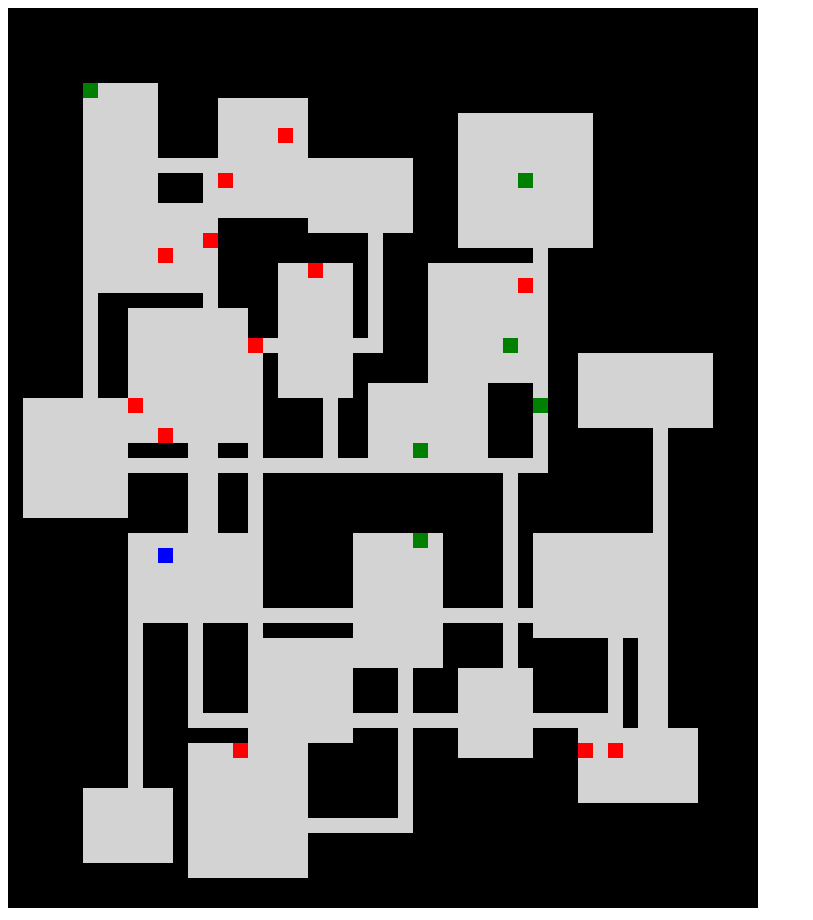
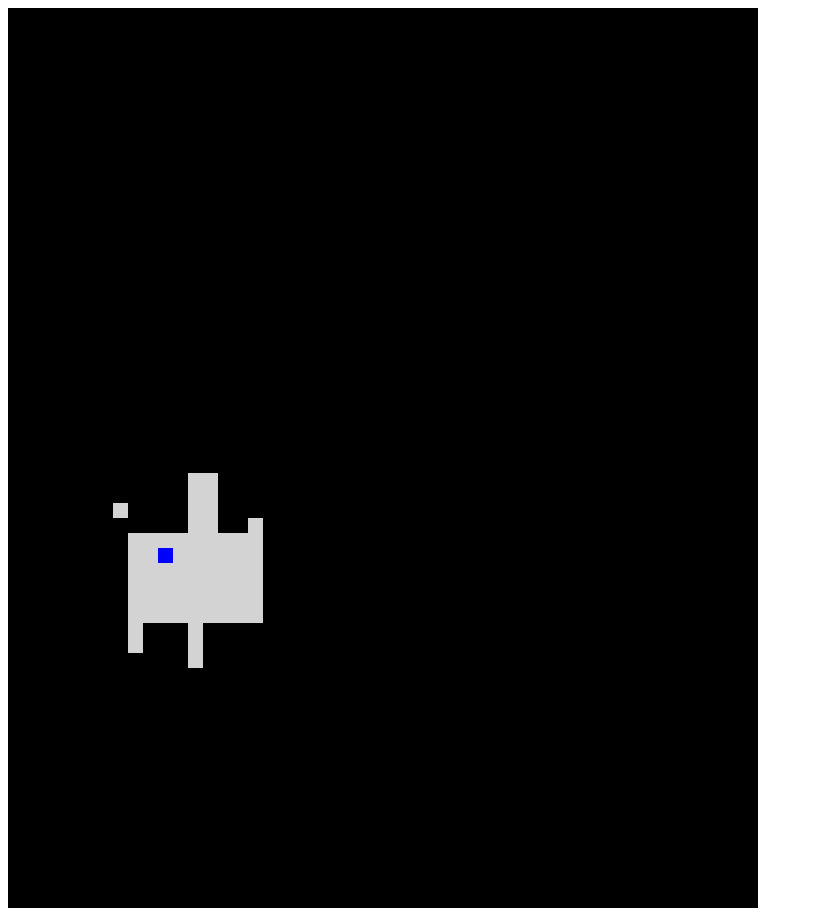
Before and after one commit to ananasij/dungeonCrawler, a React app: page / in a window 1280 px wide. Shown: the whole page, without its empty margins (0-813 px from the left). Built offline with nearby package versions, Linux system fonts and the light colour scheme.

Commit message:
Limited visibility, updating with the hero movement.

```diff
--- a/app/src/Constants.js
+++ b/app/src/Constants.js
@@ -3,6 +3,11 @@ const Constants = {
         GAME: 'GAME',
         WIN: 'WIN',
         LOSS: 'LOSS'
+    },
+    Visibility: {
+        FULL: 'FULL',
+        LIMITED: 'LIMITED',
+        VISIBILITYRADIUS: 6
     },
     CellState: {
         EMPTY: 'EMPTY',
--- a/app/src/components/App.jsx
+++ b/app/src/components/App.jsx
@@ -5,6 +5,7 @@ import Map from './Map';
 import Constants from './../Constants';
 
 const { EMPTY, DUNGEON, HERO, ENEMY, HEALTHPOINT } = Constants.CellState;
+const { LIMITED, VISIBILITYRADIUS } = Constants.Visibility;
 const { ENEMIESDENSITY, HEALTHPOINTSDENSITY } = Constants.ItemsDensity;
 const { GAME, LOSS } = Constants.GameState;
 const { E_MINHEALTH, E_HEALTHDEVIATION, E_MINDAMAGE, E_DAMAGEDEVIATION } = Constants.Enemy;
@@ -49,6 +50,7 @@ class App extends React.Component {
         this.state = {
             dungeonWidth: 10,
             dungeonHeight: 8,
+            visibility: LIMITED,
             map: [],
             hero: {},
             enemies: {},
@@ -268,11 +270,44 @@ class App extends React.Component {
         this.setState({ gameState });
     }
 
+    setVisibilityArea() {
+        const visibilityArea = [];
+        const maxRowSize = (VISIBILITYRADIUS * 2) + 1;
+        const minRowSize = VISIBILITYRADIUS % 2 ? VISIBILITYRADIUS : VISIBILITYRADIUS - 1;
+        const startX = this.state.hero.x - minRowSize;
+        const startY = this.state.hero.y - minRowSize;
+        let currentRowSize = minRowSize;
+        let rowsWithMaxSizeCount = 0;
+        let rowSizeModifier = 2;
+        let rowStart;
+
+        for (let i = 0; i < maxRowSize; i += 1) {
+            rowStart = (maxRowSize - currentRowSize) / 2;
+
+            for (let j = rowStart; j < rowStart + currentRowSize; j += 1) {
+                visibilityArea.push(App.getItemID(startX + i, startY + j));
+            }
+
+            if (currentRowSize === maxRowSize) {
+                rowsWithMaxSizeCount += 1;
+                if (rowsWithMaxSizeCount === minRowSize) {
+                    rowSizeModifier *= -1;
+                    currentRowSize += rowSizeModifier;
+                }
+            } else {
+                currentRowSize += rowSizeModifier;
+            }
+        }
+        return visibilityArea;
+    }
+
     render() {
         if (this.state.gameState === GAME) {
+            const visibilityArea = this.setVisibilityArea();
             return (
                 <Map
                     map={this.state.map}
+                    visibilityArea={visibilityArea}
                 />
             );
         } else if (this.state.gameState === LOSS) {
--- a/app/src/components/Map.jsx
+++ b/app/src/components/Map.jsx
@@ -4,7 +4,11 @@ import Constants from './../Constants';
 
 const { EMPTY, DUNGEON, HERO, ENEMY, HEALTHPOINT } = Constants.CellState;
 
-function Grid({ map }) {
+function getItemID(x, y) {
+    return ''.concat(x).concat('-').concat(y);
+}
+
+function Grid({ map, visibilityArea }) {
     const width = map.length;
     const height = map[0].length;
 
@@ -15,6 +19,9 @@ function Grid({ map }) {
     for (let y = 0; y < height; y += 1) {
         currentRow = [];
         for (let x = 0; x < width; x += 1) {
+            if (visibilityArea.indexOf(getItemID(x, y)) === -1) {
+                currentCellStyle = 'map-cell-empty';
+            } else {
                 switch (map[x][y]) {
                 case EMPTY:
                     currentCellStyle = 'map-cell-empty';
@@ -34,6 +41,8 @@ function Grid({ map }) {
                 default:
                     break;
                 }
+            }
+
 
             if (!map[x][y]) {
                 throw new Error(`Undefined cell: ${x}, ${y}`);
@@ -57,7 +66,8 @@ function Grid({ map }) {
 }
 
 Grid.propTypes = {
-    map: PropTypes.array.isRequired
+    map: PropTypes.array.isRequired,
+    visibilityArea: PropTypes.array.isRequired
 };
 
 export default Grid;
```
Lines whose indentation alone changed are shown as unchanged.
